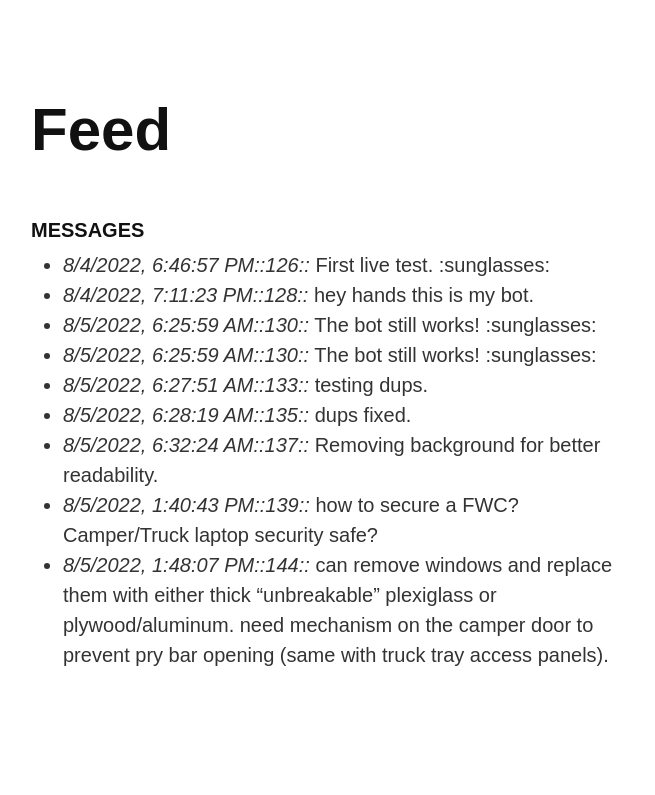
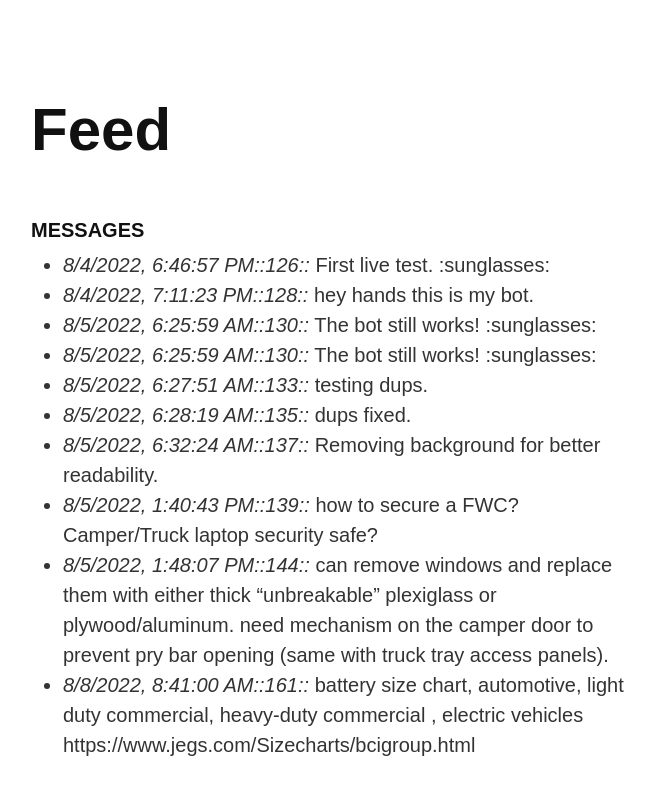
Before and after one commit to todgru/todgru.github.io, a Jekyll site: the page built from feed/index.md, in a window 1280 px wide. Shown: the top 795 px of the page, without its empty margins (307-962 px from the left). Built offline with Jekyll 4.4.1, drawn with Linux system fonts in a browser that asks for light colours; our own code applies the rules of GitHub Pages for plain Markdown files.

Commit message:
todgrubot: automated feed update

```diff
--- a/feed/index.md
+++ b/feed/index.md
@@ -13,3 +13,4 @@ layout: nobackground
 * _8/5/2022, 6:32:24 AM::137::_ Removing background for better readability.
 * _8/5/2022, 1:40:43 PM::139::_ how to secure a FWC? Camper/Truck laptop security safe?
 * _8/5/2022, 1:48:07 PM::144::_ can remove windows and replace them with either thick "unbreakable" plexiglass or plywood/aluminum. need mechanism on the camper door to prevent pry bar opening (same with truck tray access panels).
+* _8/8/2022, 8:41:00 AM::161::_ battery size chart, automotive, light duty commercial, heavy-duty commercial , electric vehicles https://www.jegs.com/Sizecharts/bcigroup.html
```
